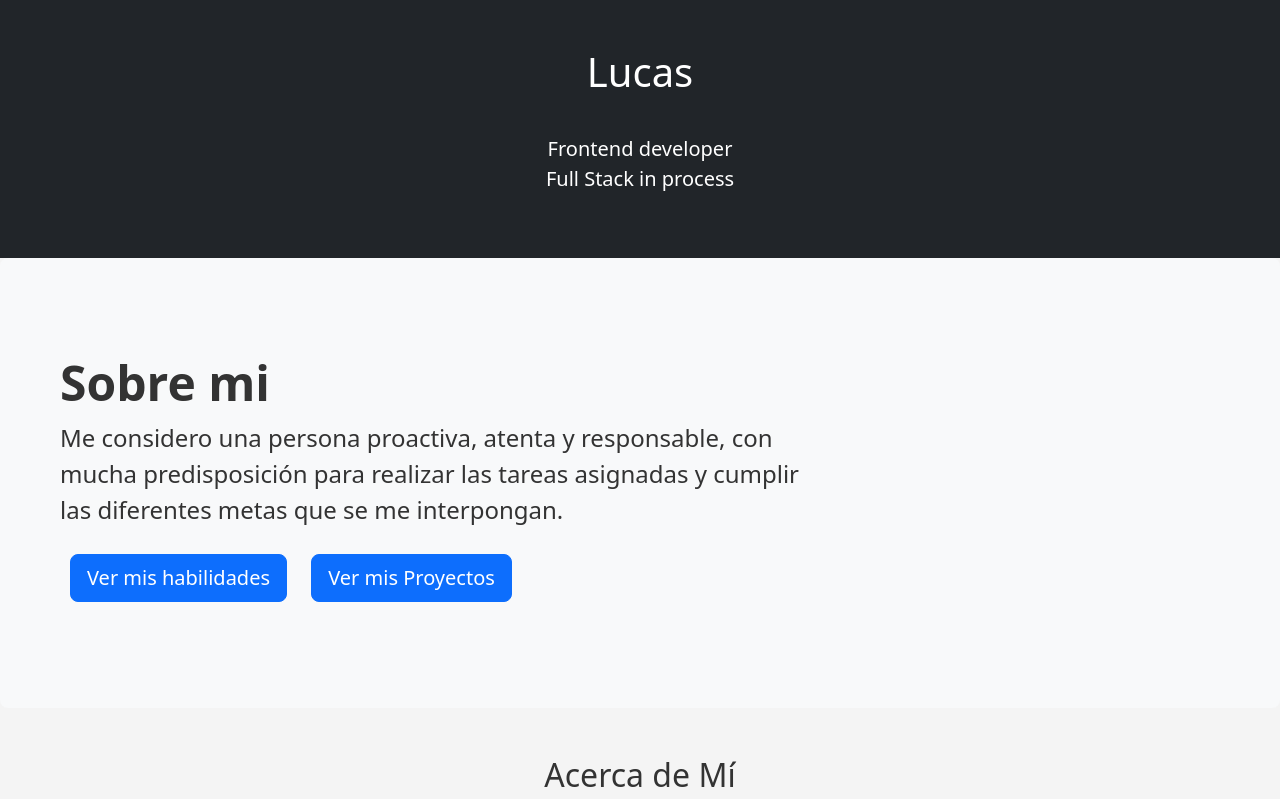
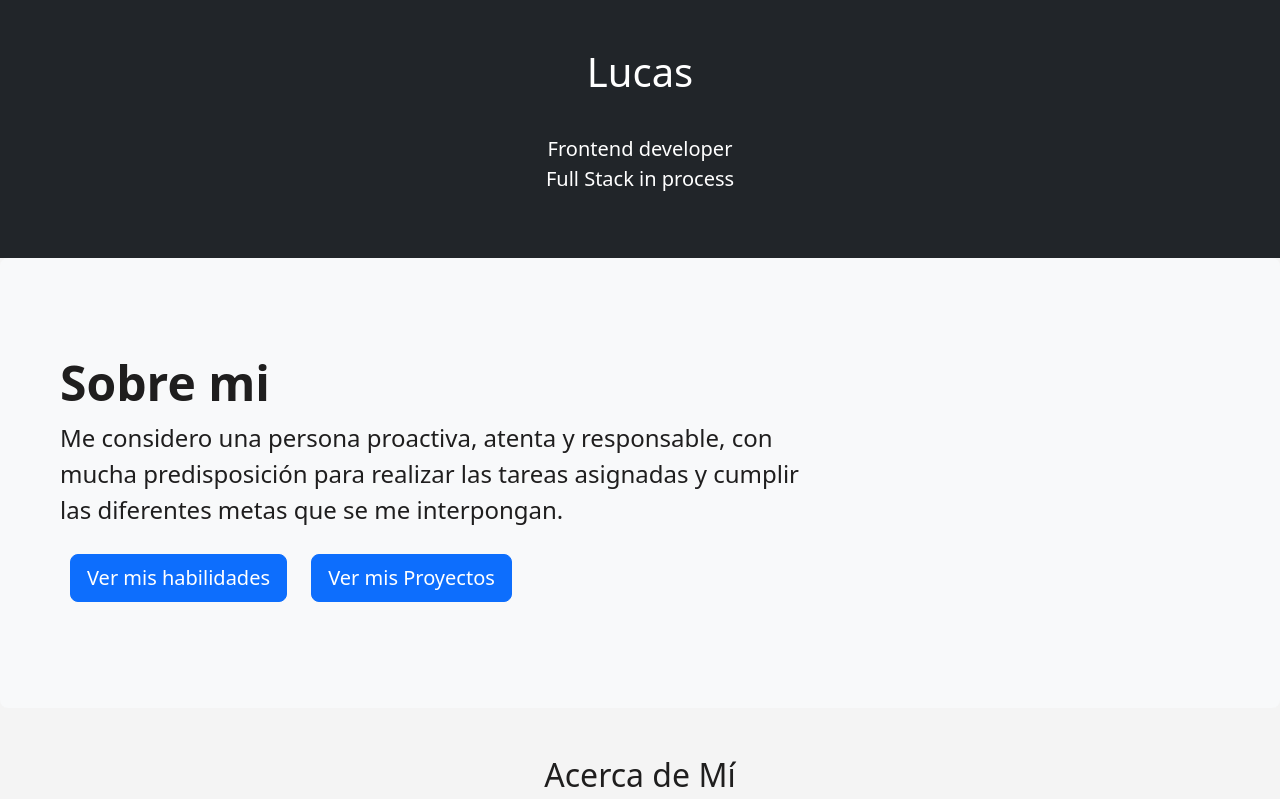
Before and after one commit to Schenvz/portfolio-lucas, a plain HTML site: page index.html in a window 1280 px wide. Shown: the top 799 px of the page. Drawn offline with nearby package versions, Linux system fonts and the light colour scheme.

Commit message:
first steps v0.4

```diff
--- a/styles/css/styles.css
+++ b/styles/css/styles.css
@@ -1,7 +1,7 @@
 body {
   transition: background-color 1s ease;
   background-color: #f4f4f4; /* Color de fondo inicial */
-  color: #333; /* Color del texto inicial */
+  color: #1f1e1e; /* Color del texto inicial */
 }
 
 .dark-mode {
```
